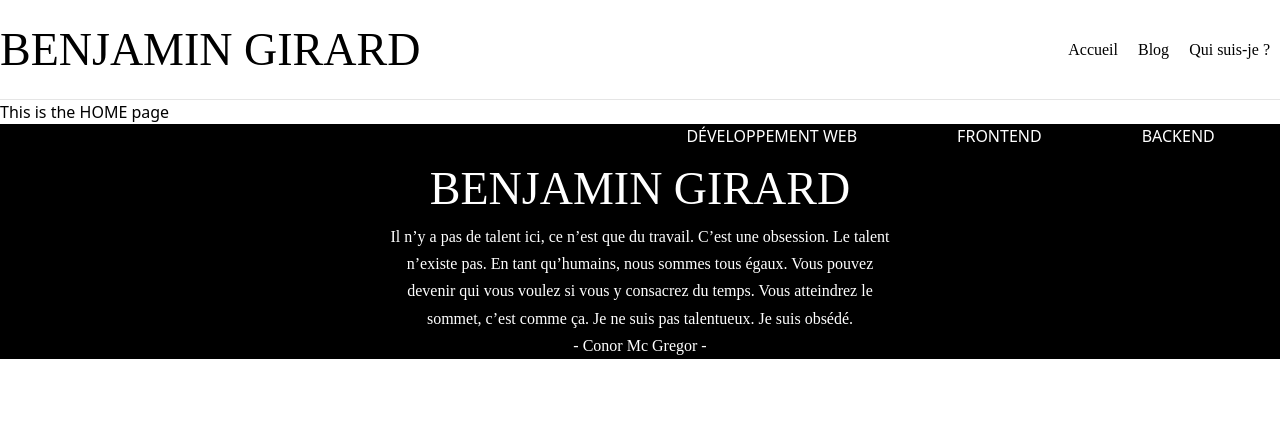
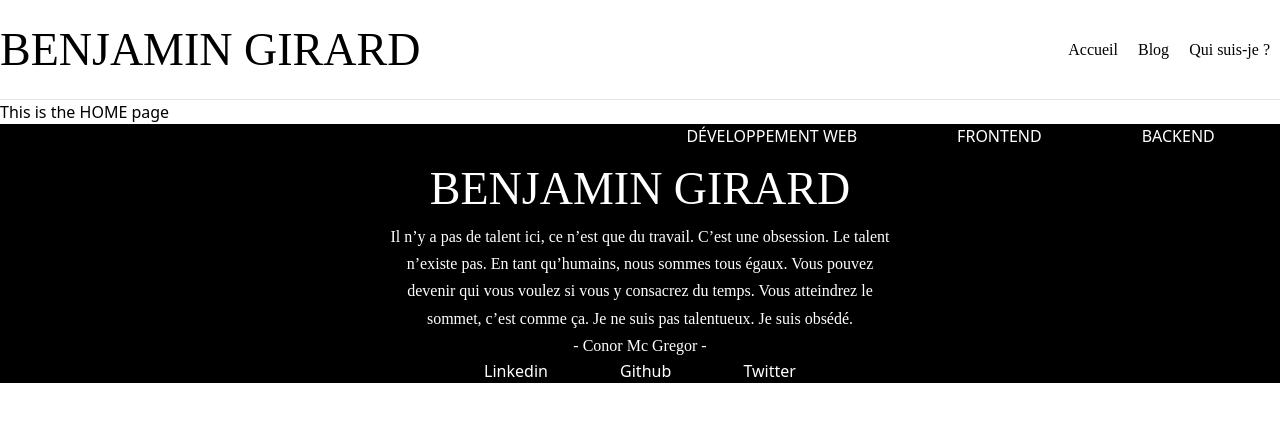
Before and after one commit to benaor/_nextjs_blog-benjamin, a Next.js app: page /Home/Home in a window 1280 px wide. Shown: the top 422 px of the page. Built offline with nearby package versions, Linux system fonts and the light colour scheme.

Commit message:
create SocialNetworkBar and add it in Footer

```diff
--- /dev/null
+++ b/components/molecules/SocialNetworkBar/SocialNetworkBar.tsx
@@ -0,0 +1,24 @@
+import * as React from 'react'
+import { PropType, SocialLinkType } from './SocialNetworkBar.types'
+
+const SocialNetworkBar: React.FunctionComponent<PropType> = ({ networks }: PropType) => {
+  const styles: React.CSSProperties = {
+    display: 'flex',
+    justifyContent: 'space-around',
+    width: '30%'
+  }
+
+  return (
+    <ul data-testid="SocialNetworkBar" style={styles}>
+      {networks.map((rs: SocialLinkType) => (
+        <li key={rs.name}>
+          <a href={rs.link} target="_blank" rel="noreferrer">
+            {rs.name}
+          </a>
+        </li>
+      ))}
+    </ul>
+  )
+}
+
+export default SocialNetworkBar
--- /dev/null
+++ b/components/molecules/SocialNetworkBar/index.ts
@@ -0,0 +1 @@
+export { default } from './SocialNetworkBar'
--- a/components/organisms/Footer/Footer.tsx
+++ b/components/organisms/Footer/Footer.tsx
@@ -3,6 +3,8 @@ import { Colors } from '../../../styles/Colors.enum'
 import Logo from '../../atoms/Logo'
 import Citation from '../../molecules/Citation'
 import HorizontalScrollingBar from '../../molecules/HorizontalScrollingBar'
+import SocialNetworkBar from '../../molecules/SocialNetworkBar'
+import { SocialLinkType } from '../../molecules/SocialNetworkBar/SocialNetworkBar.types'
 
 const Footer: React.FunctionComponent = () => {
   const itemsToScroll: Array<string> = [
@@ -27,6 +29,12 @@ const Footer: React.FunctionComponent = () => {
     alignItems: 'center'
   }
 
+  const networks: Array<SocialLinkType> = [
+    { name: 'Linkedin', link: 'https://www.linkedin.com/in/benjamin-girard-3607a1197/' },
+    { name: 'Github', link: 'https://github.com/benaor' },
+    { name: 'Twitter', link: 'https://twitter.com/Benjamin_Girard' }
+  ]
+
   return (
     <footer data-testid="Footer" style={style}>
       <HorizontalScrollingBar itemsToScroll={itemsToScroll} />
@@ -37,6 +45,7 @@ const Footer: React.FunctionComponent = () => {
         y consacrez du temps. Vous atteindrez le sommet, c’est comme ça. Je ne suis pas talentueux.
         Je suis obsédé.
       </Citation>
+      <SocialNetworkBar networks={networks} />
     </footer>
   )
 }
```
Also changed, not shown: components/molecules/SocialNetworkBar/SocialNetworkBar.types.ts (added, +8 -0 lines), 1 other file (tests, documents, lock files or other folders).
